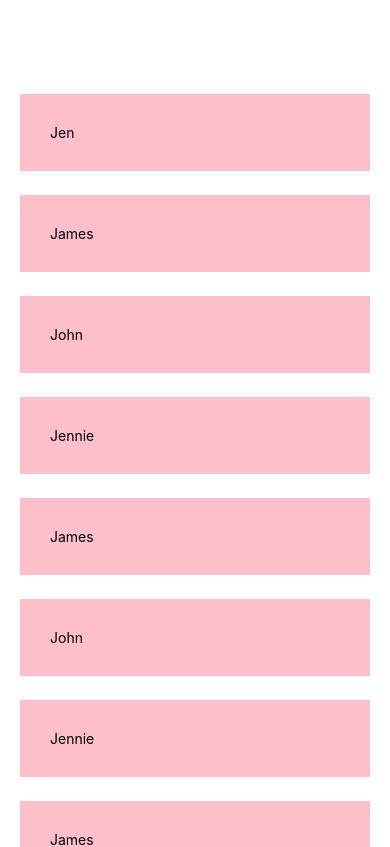
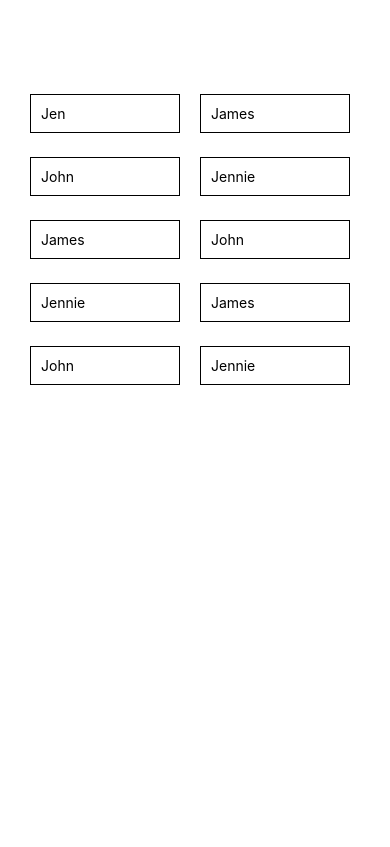
Before and after one commit to jasminekaur95/React-Native-Learning, a React Native app: screen / in a window 390 px wide. Shown: the top 847 px of the page. Built offline with nearby package versions, Linux system fonts and the light colour scheme.

Commit message:
Session5 - Flat List Component

```diff
--- a/App.js
+++ b/App.js
@@ -1,29 +1,36 @@
 import React, { useState } from "react";
-import { StyleSheet, Text, View, ScrollView } from "react-native";
+import { StyleSheet, Text, View, FlatList } from "react-native";
 
 export default function App() {
   const [people, setPeople] = useState([
-    { name: "Jen", key: "1" },
-    { name: "James", key: "2" },
-    { name: "John", key: "3" },
-    { name: "Jennie", key: "4" },
-    { name: "James", key: "5" },
-    { name: "John", key: "6" },
-    { name: "Jennie", key: "7" },
-    { name: "James", key: "8" },
-    { name: "John", key: "9" },
-    { name: "Jennie", key: "10" }
+    { name: "Jen", id: "1" },
+    { name: "James", id: "2" },
+    { name: "John", id: "3" },
+    { name: "Jennie", id: "4" },
+    { name: "James", id: "5" },
+    { name: "John", id: "6" },
+    { name: "Jennie", id: "7" },
+    { name: "James", id: "8" },
+    { name: "John", id: "9" },
+    { name: "Jennie", id: "10" }
   ]);
 
   return (
     <View style={styles.container}>
-      <ScrollView>
+      <FlatList
+        numColumns={2}
+        keyExtractor={item => item.id}
+        data={people}
+        renderItem={({ item }) => <Text style={styles.item}>{item.name}</Text>}
+      />
+
+      {/* <ScrollView>
         {people.map(item => (
           <View key={item.key}>
             <Text style={styles.item}>{item.name}</Text>
           </View>
         ))}
-      </ScrollView>
+      </ScrollView> */}
     </View>
   );
 }
@@ -36,7 +43,9 @@
   },
   item: {
     marginTop: 24,
-    padding: 30,
-    backgroundColor: "pink"
+    padding: 10,
+    marginHorizontal: 10,
+    borderWidth: 1,
+    width: 150
   }
 });
```
